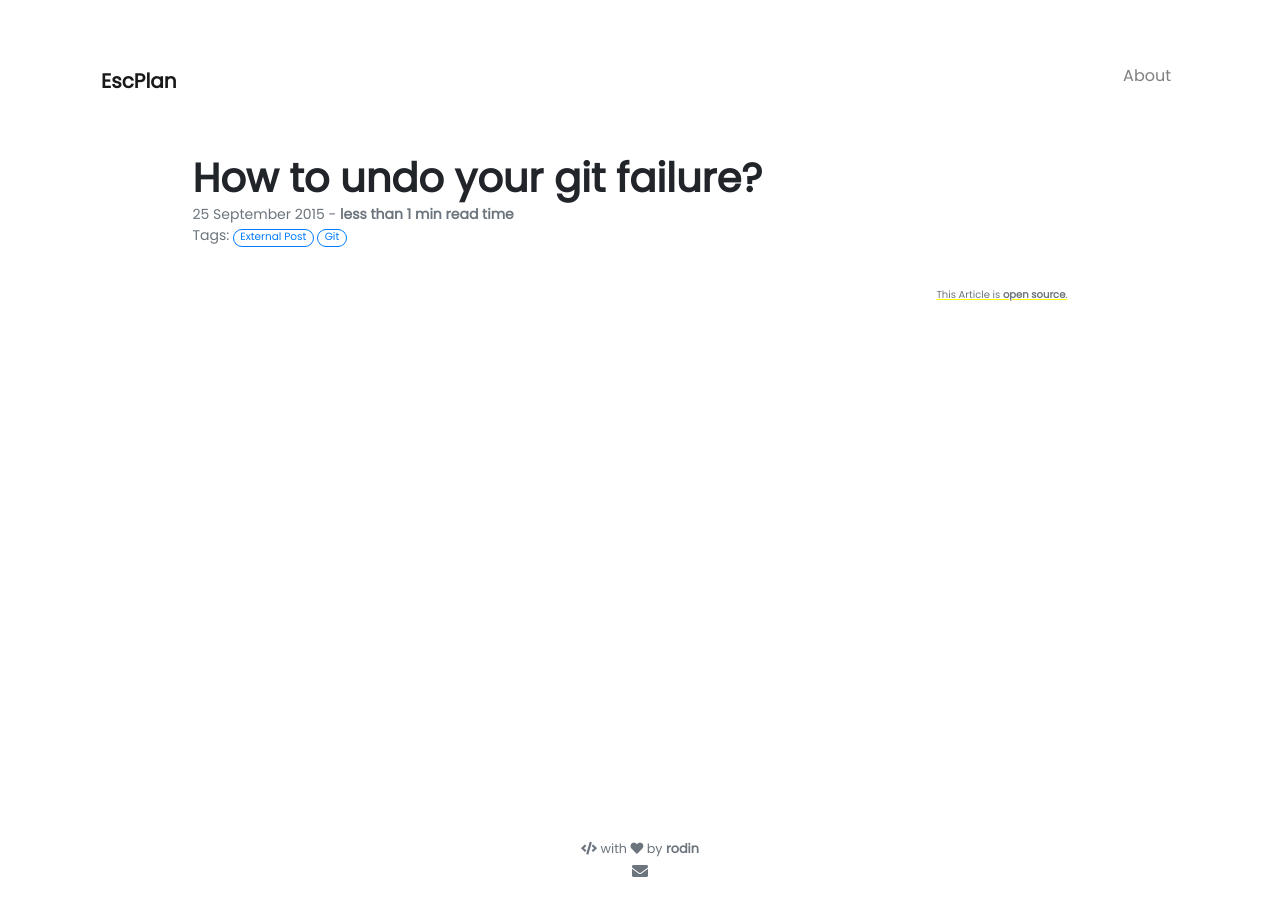
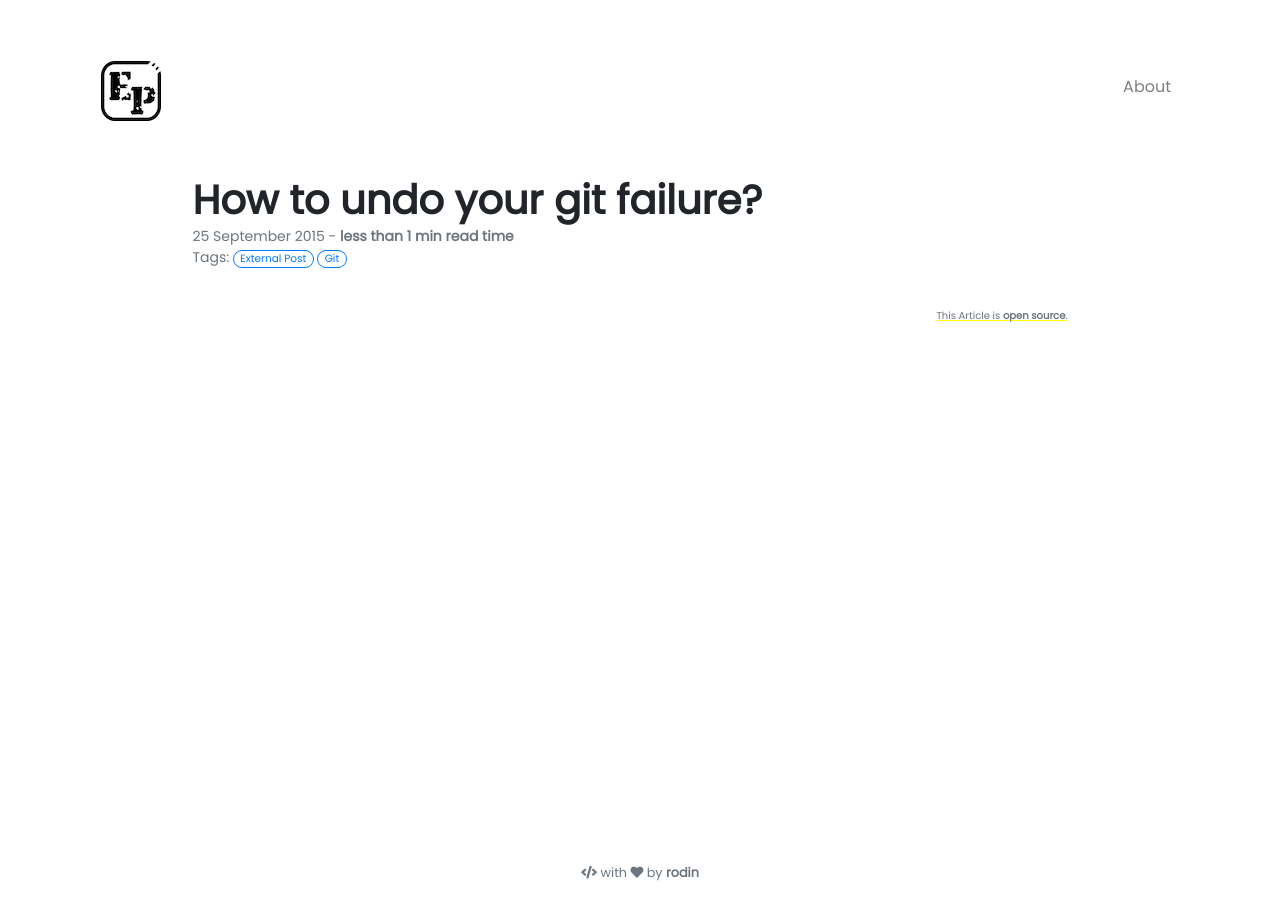
Before and after one commit to escplanhub/escplanhub.github.io, a Jekyll site: the page built from blog/_posts/2015-09-25-how-to-undo-your-git-failure.md, in a window 1280 px wide. Built offline with Jekyll 4.4.1, drawn with Linux system fonts in a browser that asks for light colours; nearby versions of some CDN libraries; comment, search, counter and statistics services are not loaded.

Commit message:
Update with logo assets, etc. First decent layout.

```diff
--- a/blog/_config.yml
+++ b/blog/_config.yml
@@ -1,8 +1,8 @@
 # Site settings
 title: EscPlan
 description: >- # this means to ignore newlines until "baseurl:"
-  Always code as if the guy who ends up maintaining your code
-  will be a violeaaaant psychopath who knows where you live.
+  Get out. When it really matters.</br>
+  Also on weekends.
 baseurl: ""  # the subpath of your site, e.g. /blog
 url: "" # the base hostname & protocol for your site, e.g. http://example.com
 
@@ -18,8 +18,10 @@
   name     : rodin
 brand:
   name     : EscPlan
+  logo_sm  : /assets/escplan_breve.png
+  logo     : /assets/escplan.png
   image    : http://vagabondexpedition.com/wp-content/uploads/2015/06/1024-ve-jeep-on-mountain-side-DSC_5470.jpg
-  email    : root@escplan.com
+  email    :
   github   :
   twitter  :
   linkedin :
--- a/blog/_includes/header.html
+++ b/blog/_includes/header.html
@@ -5,11 +5,13 @@
     <div id="container" class="my-2">
       <div id="dummy"></div>
       <div id="element">
-        <img src="{{ site.brand.image }}" alt="{{ site.title }}" class="circle-image wow animated zoomIn" data-wow-delay=".1s">
+        <img src="{{ site.brand.image }}" alt="{{ site.title }}" class="circle-image wow animated zoomIn" data-wow-delay=".1s"><br/>
       </div>
     </div>
 
-    <p class="text-muted wow animated slideInUp" data-wow-delay=".15s">{{ site.description }}</p>
+    <p class="text-muted wow animated slideInUp" data-wow-delay=".15s">
+    <img src="{{ site.brand.logo }}" alt="{{ site.title }}"><br/><br/>
+    {{ site.description }}</p>
 
   </div>
 </div>
--- a/blog/_includes/navbar.html
+++ b/blog/_includes/navbar.html
@@ -1,6 +1,6 @@
 <nav class="navbar navbar-expand-lg navbar-light">
 
-  <a class="navbar-brand" href="{{ site.baseurl }}/"><h5><b>{{ site.title }}</b></h5></a>
+  <a class="navbar-brand" href="{{ site.baseurl }}/"><img src="{{ site.brand.logo_sm }}" style="padding-bottom: 10px"></a>
 
   <button class="navbar-toggler" type="button" data-toggle="collapse" data-target="#navbarNavAltMarkup" aria-controls="navbarNavAltMarkup" aria-expanded="false" aria-label="Toggle navigation">
     <span class="navbar-toggler-icon"></span>
```
Also changed, not shown: assets/escplan.png, assets/escplan.svg, assets/escplan_breve.png, assets/escplan_breve.svg, assets/favicon.ico, blog/assets/escplan.png (added), blog/assets/escplan_breve.png (added), blog/assets/favicon.ico.
